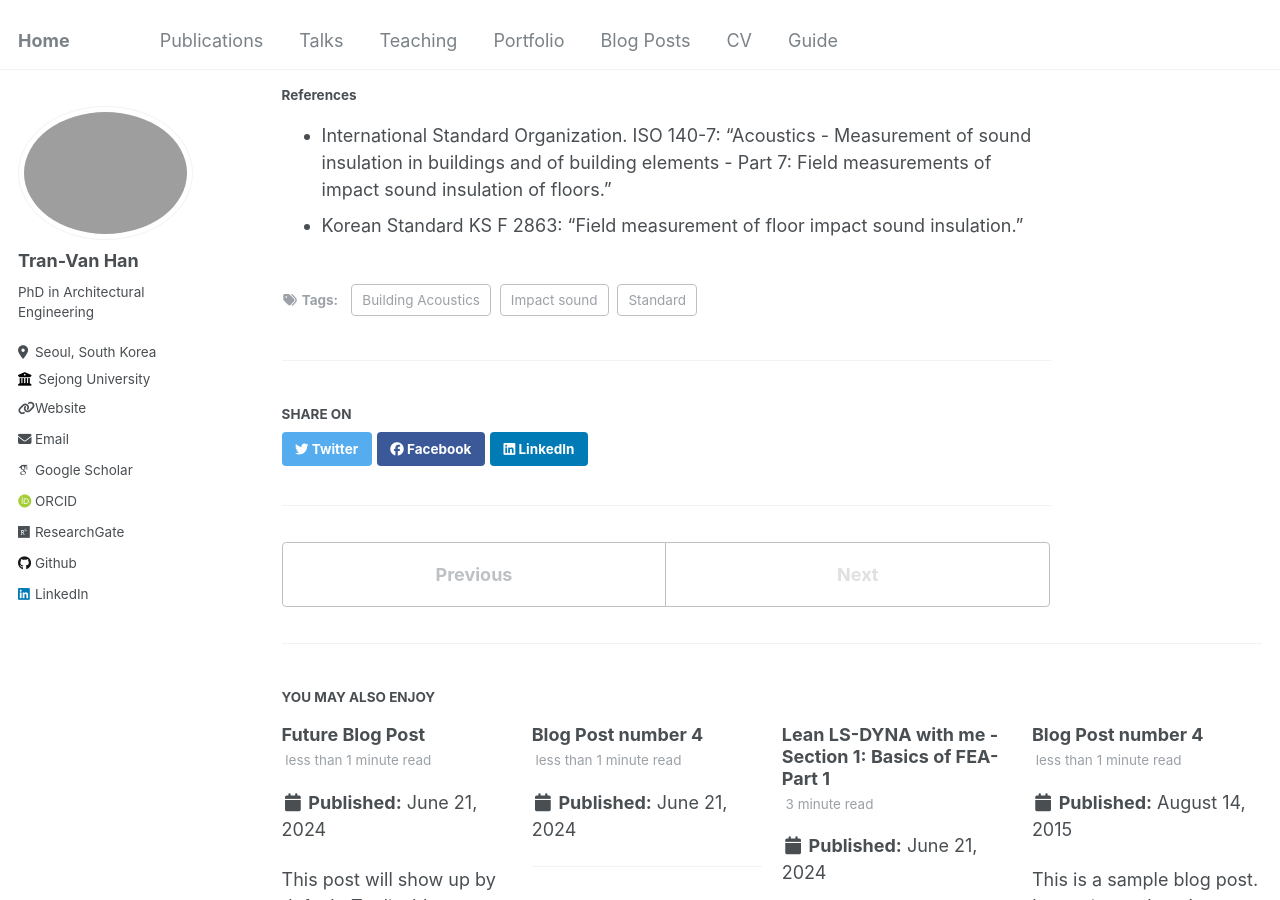
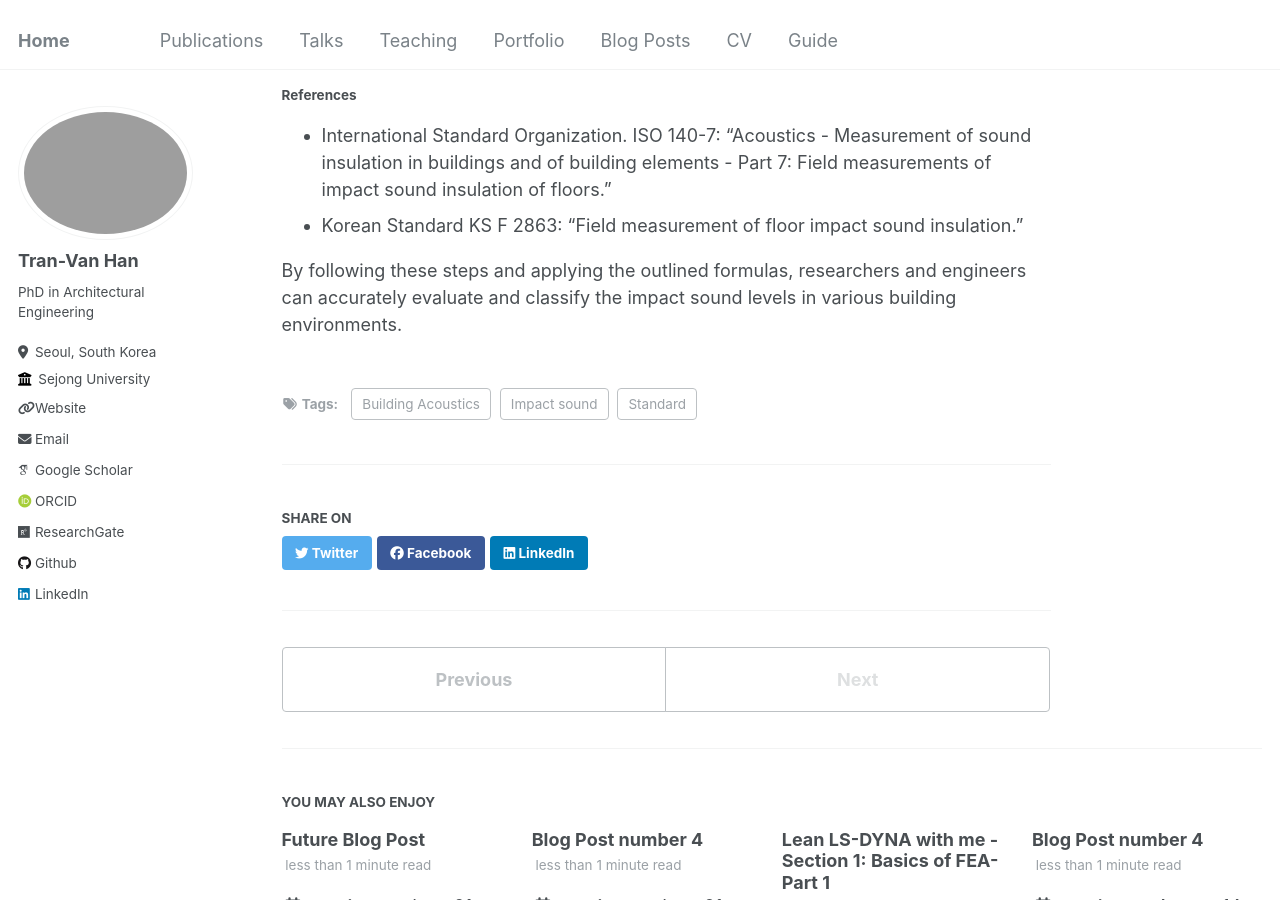
Before and after one commit to tranhan1405/tranhan1405.github.io, a Jekyll site: the page built from _posts/2024-06-25-impact-sound-level.md, in a window 1280 px wide and 900 px high, scrolled down 2984 px. Built offline with Jekyll 4.4.1, drawn with Linux system fonts in a browser that asks for light colours; some web fonts are replaced; some of the changed text lies outside the part shown.

Commit message:
Update 2024-06-25-impact-sound-level.md

```diff
--- a/_posts/2024-06-25-impact-sound-level.md
+++ b/_posts/2024-06-25-impact-sound-level.md
@@ -82,3 +82,5 @@ This study presents a detailed procedure for evaluating the acoustic response to
 #### References
 - International Standard Organization. ISO 140-7: "Acoustics - Measurement of sound insulation in buildings and of building elements - Part 7: Field measurements of impact sound insulation of floors."
 - Korean Standard KS F 2863: "Field measurement of floor impact sound insulation."
+
+By following these steps and applying the outlined formulas, researchers and engineers can accurately evaluate and classify the impact sound levels in various building environments.
```
